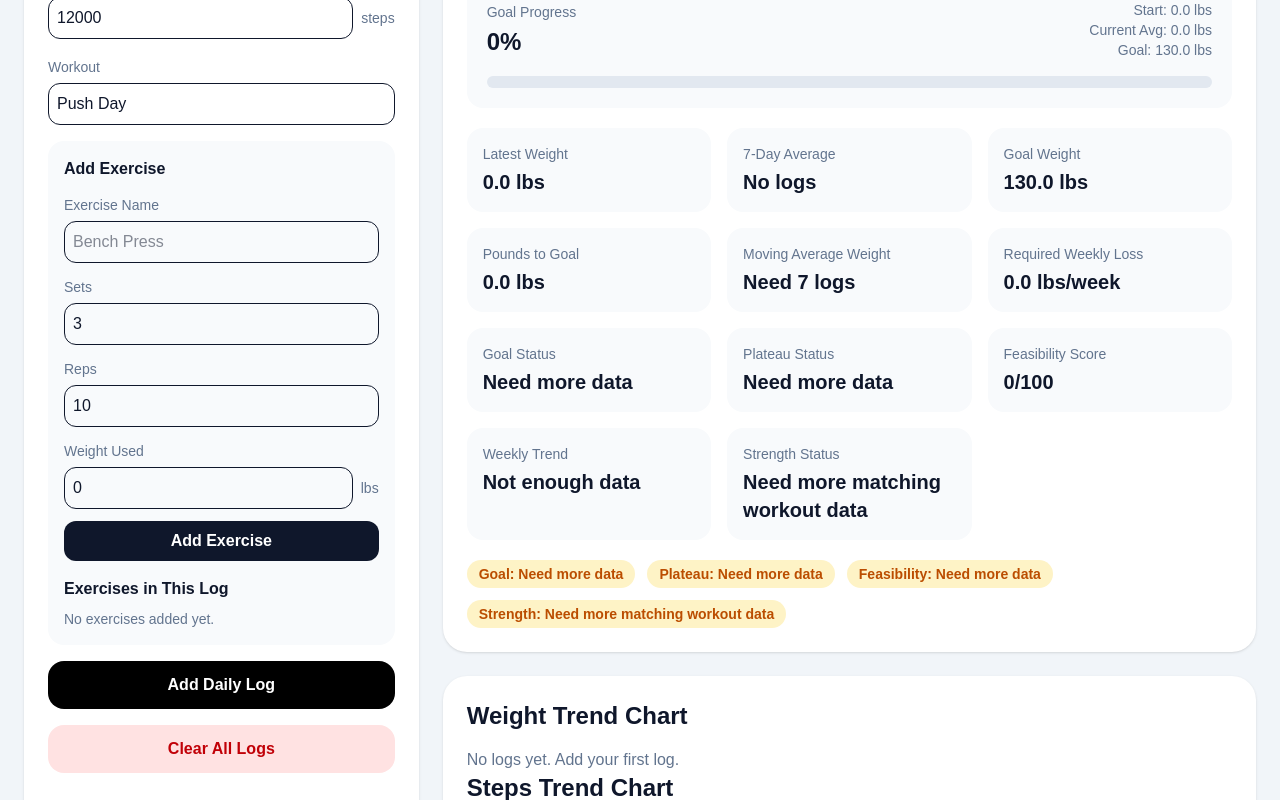
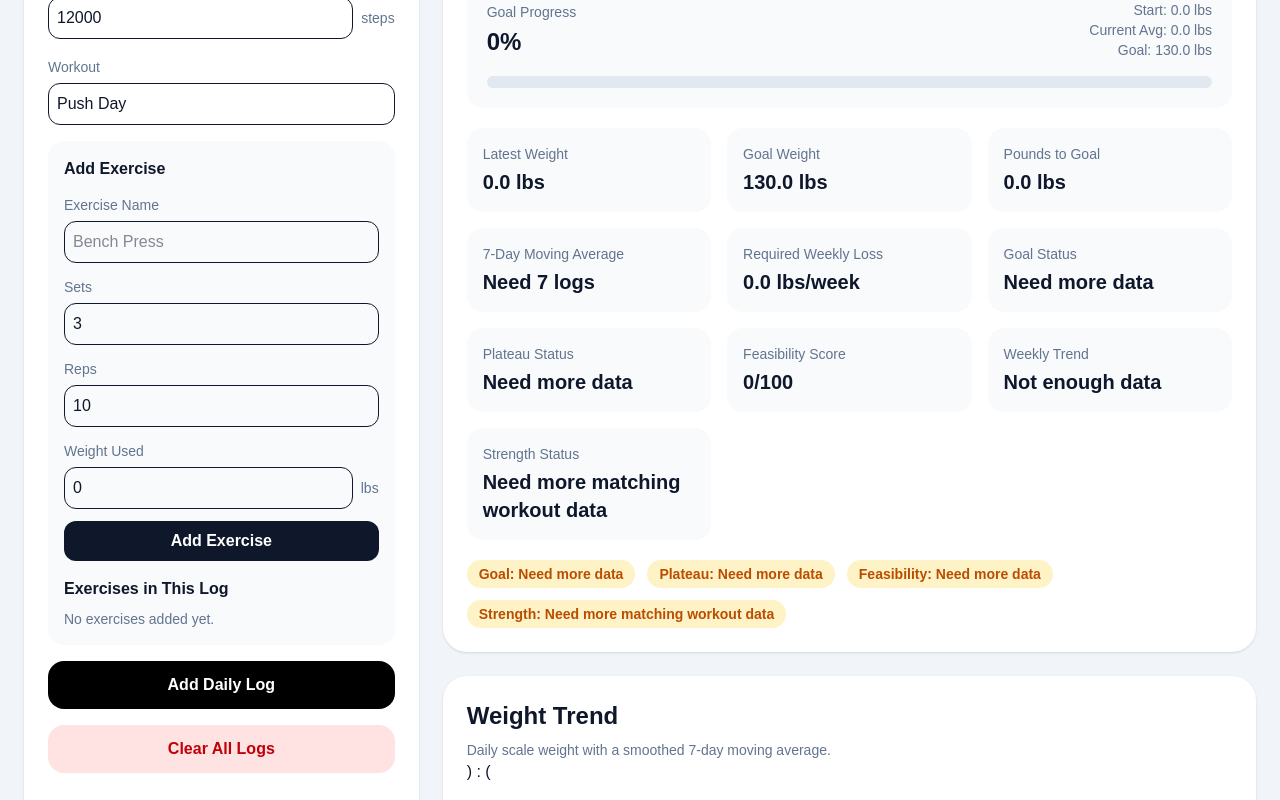
Before and after one commit to ayushs36/fitcheck-ai, a Next.js app: page / in a window 1280 px wide. Shown: the part 920-1720 px from the top of the page. Built offline with nearby package versions, Linux system fonts and the light colour scheme.

Commit message:
Clean up moving average metrics and weight chart

```diff
--- a/app/page.tsx
+++ b/app/page.tsx
@@ -9,6 +9,7 @@ import {
   Tooltip,
   ResponsiveContainer,
   CartesianGrid,
+  Legend,
 } from "recharts";
 
 import type {
@@ -160,26 +161,24 @@ useEffect(() => {
   const latestLog = sortedLogs[sortedLogs.length - 1];
   const latestWeight = latestLog?.weight ?? 0;
 
-  const sevenDayAverage =
+  const movingAverage =
   last7Logs.length > 0 ? average(last7Logs.map((log) => log.weight)) : 0;
 
 const fourteenDayAverage =
   last14Logs.length > 0 ? average(last14Logs.map((log) => log.weight)) : 0;
-
-    const movingAverageWeight = sevenDayAverage;
 
   const avgCalories = average(last7Logs.map((log) => log.calories));
   const avgProtein = average(last7Logs.map((log) => log.protein));
   const avgSteps = average(last7Logs.map((log) => log.steps));
 
-  const plateauDifference = Math.abs(sevenDayAverage - fourteenDayAverage);
+  const plateauDifference = Math.abs(movingAverage - fourteenDayAverage);
 
   let plateauStatus = "Need more data";
 
   if (logs.length >= 14) {
     if (plateauDifference <= 0.3) {
       plateauStatus = "Potential plateau detected";
-    } else if (sevenDayAverage < fourteenDayAverage) {
+    } else if (movingAverage < fourteenDayAverage) {
       plateauStatus = "Progress trending down";
     } else {
       plateauStatus = "Weight trending up";
@@ -205,7 +204,7 @@ useEffect(() => {
     last7Logs.length >= 2 ? latestWeight - first7Weight : 0;
 
   const effectiveWeight =
-    sevenDayAverage > 0 ? sevenDayAverage : latestWeight;
+    movingAverage > 0 ? movingAverage : latestWeight;
 
   const poundsToGoal = effectiveWeight - goalWeight;
 
@@ -394,7 +393,10 @@ const currentPace = weeklyAverageChange < 0 ? Math.abs(weeklyAverageChange) : 0;
   ]);
 
   const chartData = sortedLogs.map((log, index) => {
-  const recentLogsForAverage = sortedLogs.slice(Math.max(0, index - 6), index + 1);
+  const recentLogsForAverage = sortedLogs.slice(
+    Math.max(0, index - 6),
+    index + 1
+  );
 
   return {
     date: log.date.slice(5),
@@ -607,7 +609,7 @@ if (strengthStatus === "Strength/performance improving") {
 
   const weeklyReport = `
 Goal: ${goal}
-7-Day Average Weight: ${sevenDayAverage.toFixed(1)} lbs
+7-Day Average Weight: ${movingAverage.toFixed(1)} lbs
 14-Day Average Weight: ${fourteenDayAverage.toFixed(1)} lbs
 Goal Weight: ${goalWeight.toFixed(1)} lbs
 Pounds to Goal: ${poundsToGoal.toFixed(1)} lbs
@@ -782,7 +784,7 @@ const filteredAIHistory = aiHistory.filter((item) => {
       question.includes("stalled")
     ) {
       setCoachAnswer(
-        `Your plateau status is: ${plateauStatus}. Your 7-day average is ${sevenDayAverage.toFixed(
+        `Your plateau status is: ${plateauStatus}. Your 7-day average is ${movingAverage.toFixed(
           1
         )} lbs and your 14-day average is ${fourteenDayAverage.toFixed(
           1
@@ -897,7 +899,7 @@ async function askFitCheckAILLM() {
     latestWeight,
     effectiveWeight,
     maintenanceEstimate,
-    sevenDayAverage,
+    movingAverage,
     fourteenDayAverage,
     goalWeight,
     goalDate,
@@ -977,7 +979,7 @@ async function generateAIWeeklyReport() {
     goal,
     latestWeight,
     effectiveWeight,
-    sevenDayAverage,
+    movingAverage,
     fourteenDayAverage,
     maintenanceEstimate,
     goalWeight,
@@ -1055,7 +1057,7 @@ async function generateGoalStrategy() {
     goal,
     latestWeight,
     effectiveWeight,
-    sevenDayAverage,
+    movingAverage,
     fourteenDayAverage,
     goalWeight,
     goalDate,
@@ -1130,8 +1132,7 @@ async function runFitCheckAgent() {
   const agentContext = {
     goal,
     latestWeight,
-    movingAverageWeight,
-    sevenDayAverage,
+    movingAverage,
     fourteenDayAverage,
     goalWeight,
     goalDate,
@@ -1288,12 +1289,6 @@ function toggleLogMonth(monthYear: string) {
                   value={`${latestWeight.toFixed(1)} lbs`}
                 />
                 <Stat
-                  label="7-Day Average"
-                  value={
-                    logs.length ? `${sevenDayAverage.toFixed(1)} lbs` : "No logs"
-                  }
-                />
-                <Stat
                   label="Goal Weight"
                   value={`${goalWeight.toFixed(1)} lbs`}
                 />
@@ -1302,10 +1297,10 @@ function toggleLogMonth(monthYear: string) {
                   value={`${poundsRemaining.toFixed(1)} lbs`}
                 />
                 <Stat
-  label="Moving Average Weight"
+  label="7-Day Moving Average"
   value={
     logs.length >= 7
-      ? `${movingAverageWeight.toFixed(1)} lbs`
+      ? `${movingAverage.toFixed(1)} lbs`
       : "Need 7 logs"
   }
 />
@@ -1332,11 +1327,9 @@ function toggleLogMonth(monthYear: string) {
 
             <section className="rounded-3xl bg-white p-6 shadow-sm">
               <div className="grid gap-6 xl:grid-cols-2"></div>
-              <h2 className="text-2xl font-semibold">Weight Trend Chart</h2>
-
-              {chartData.length === 0 ? (
-                <p className="mt-4 text-slate-500">
-                  No logs yet. Add your first log.
+              <h2 className="text-2xl font-semibold">Weight Trend</h2>
+<p className="mt-2 text-sm text-slate-500">
+  Daily scale weight with a smoothed 7-day moving average.
 </p>
               ) : (
                 <div className="mt-5 h-72">
@@ -1361,7 +1354,7 @@ function toggleLogMonth(monthYear: string) {
                     </LineChart>
                   </ResponsiveContainer>
                 </div>
-              )}
+              )
               <h2 className="text-2xl font-semibold">Steps Trend Chart</h2>
 
               {chartData.length === 0 ? (
@@ -1374,13 +1367,24 @@ function toggleLogMonth(monthYear: string) {
                     <LineChart data={chartData}>
   <CartesianGrid strokeDasharray="3 3" />
   <XAxis dataKey="date" />
-                      <YAxis />
+  <YAxis domain={["dataMin - 2", "dataMax + 2"]} />
   <Tooltip />
+  <Legend />
+
   <Line
     type="monotone"
-                        dataKey="steps"
-                        strokeWidth={3}
-                        dot
+    dataKey="weight"
+    name="Daily Weight"
+    strokeWidth={2}
+    dot={{ r: 3 }}
+  />
+
+  <Line
+    type="monotone"
+    dataKey="movingAverage"
+    name="7-Day Moving Average"
+    strokeWidth={4}
+    dot={false}
   />
 </LineChart>
                   </ResponsiveContainer>
@@ -1568,7 +1572,7 @@ function toggleLogMonth(monthYear: string) {
               <div className="mt-4 space-y-3 text-slate-700">
                 <p>
                   7-day average:{" "}
-                  <strong>{sevenDayAverage.toFixed(1)} lbs</strong>
+                  <strong>{movingAverage.toFixed(1)} lbs</strong>
                 </p>
 
                 <p>
```
Lines whose indentation alone changed are shown as unchanged.
